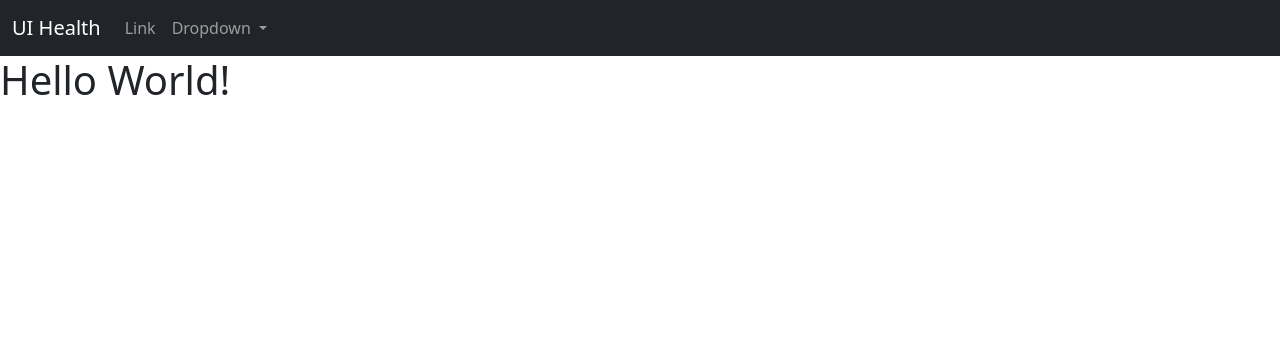
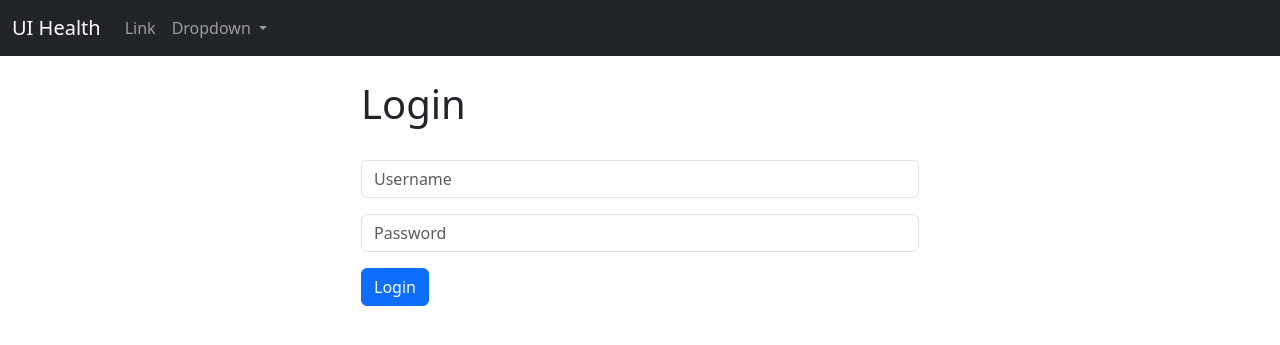
Before and after one commit to sebas1517/480_database_system_project, a Django app: page / in a window 1280 px wide. Shown: the top 345 px of the page. Run offline with Django 4.2, Linux system fonts and the light colour scheme.

Commit message:
Added Login form w/username & password

```diff
--- a/uih/website/templates/home.html
+++ b/uih/website/templates/home.html
@@ -2,6 +2,29 @@
 
 {% block content %}
 
-<h1>Hello World!</h1>
+<div class ="col-md-6 offset-md-3">
+
+<h1>Login</h1>
+<br/>
+
+<form method='POST' action='{% url 'home' %}'>
+    {% csrf_token%}
+    <form>
+        <div class="mb-3">
+
+          <input type="text" class="form-control" name='Username' placeholder='Username'>
+
+        </div>
+        <div class="mb-3">
+
+          <input type="password" class="form-control" name='Password' placeholder='Password'>
+        </div>
+
+        <button type="submit" class="btn btn-primary">Login</button>
+      </form>
+
+</form>
+
+</div>
 
 {% endblock%}
--- a/uih/website/templates/index.html
+++ b/uih/website/templates/index.html
@@ -8,8 +8,11 @@
   </head>
   <body>
     {% include 'navbar.html' %}
-    {% block content %}
-    {% endblock%}
+    <div class='container'>
+    <br/>
+      {% block content %}
+      {% endblock%}
+    </div>
 
     <script src="https://cdn.jsdelivr.net/npm/bootstrap@5.3.2/dist/js/bootstrap.bundle.min.js" integrity="sha384-C6RzsynM9kWDrMNeT87bh95OGNyZPhcTNXj1NW7RuBCsyN/o0jlpcV8Qyq46cDfL" crossorigin="anonymous"></script>
   </body>
--- a/uih/website/views.py
+++ b/uih/website/views.py
@@ -1,4 +1,6 @@
 from django.shortcuts import render
+from django.contrib.auth import authenticate, login, logout
+from django.contrib import messages
 
 def home(request):
     return render(request, 'home.html', {})
```
